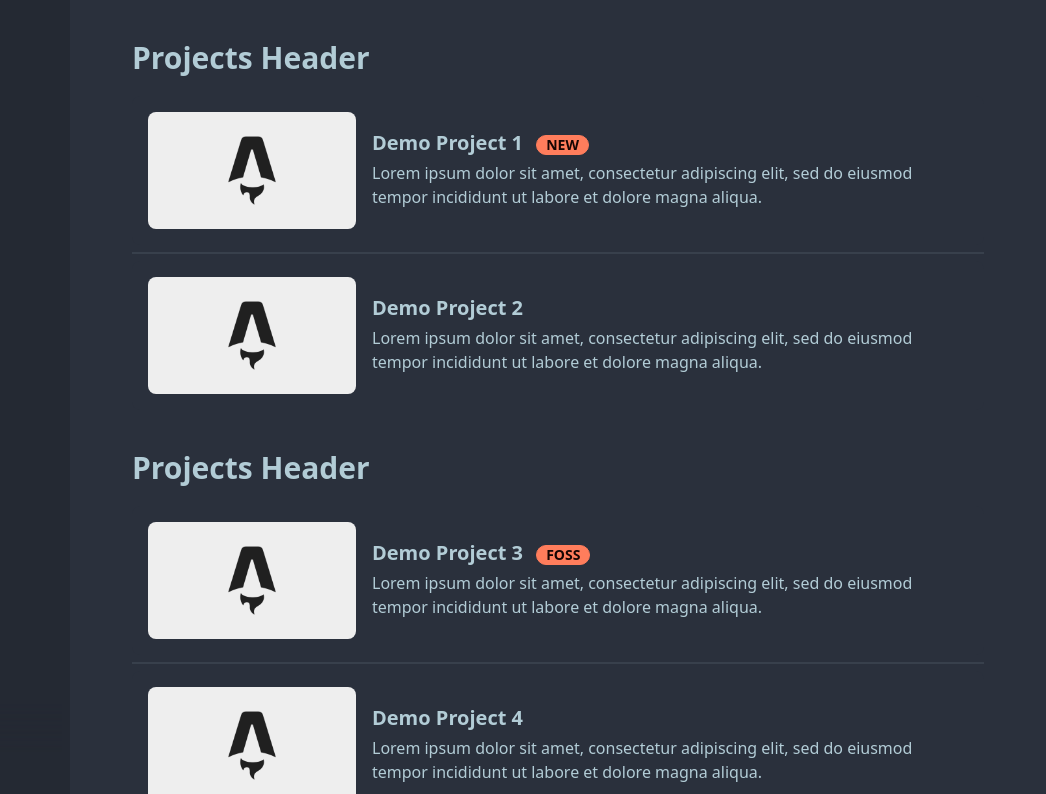
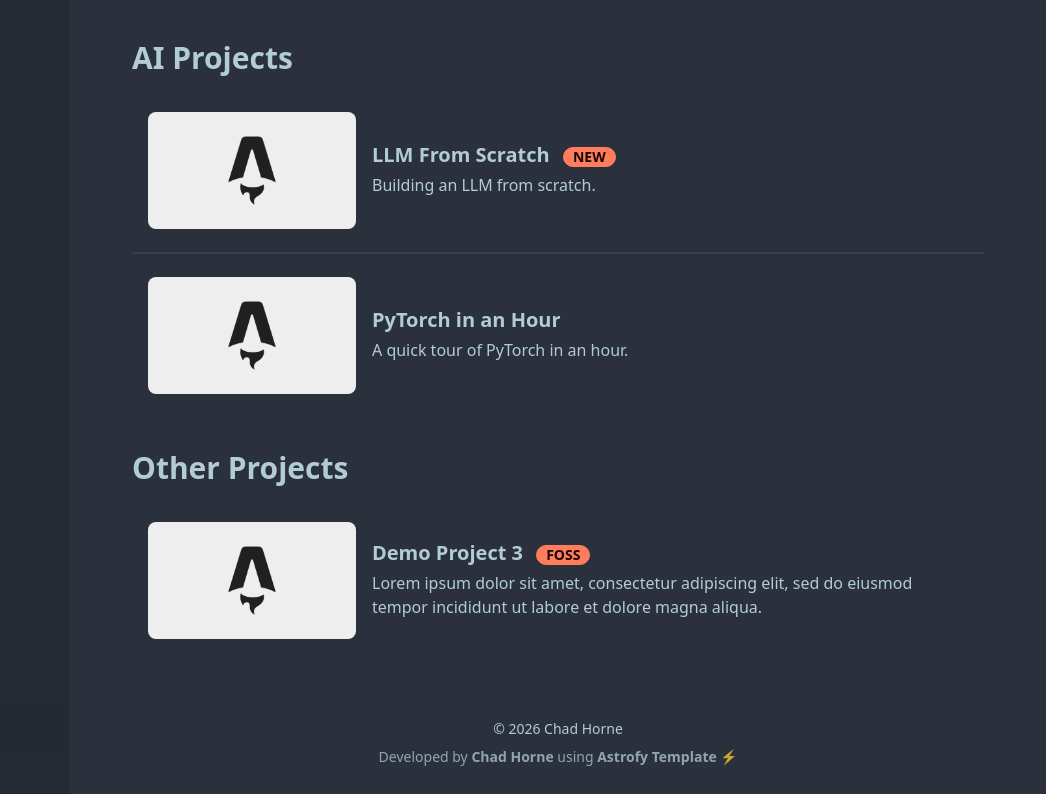
Before and after one commit to chadhorne/chadhorne.github.io, an Astro site: page /projects in a window 1280 px wide. Shown: the top 794 px of the page, 234-1280 px from the left. Built offline with nearby package versions, Linux system fonts and the light colour scheme; Astro itself is replaced by a stand-in of ours.

Commit message:
placeholder projects

```diff
--- a/src/pages/projects.astro
+++ b/src/pages/projects.astro
@@ -5,26 +5,29 @@ import HorizontalCard from "../components/HorizontalCard.astro";
 
 <BaseLayout title = "Projects" sideBarActiveItemID="projects">
   <div>
-    <div class="text-3xl w-full font-bold mb-5">Projects Header</div>
+    <div class="text-3xl w-full font-bold mb-5">AI Projects</div>
   </div>
 
   <HorizontalCard
-    title="Demo Project 1"
+    title="LLM From Scratch"
     img="/post_img.webp"
-    desc="Lorem ipsum dolor sit amet, consectetur adipiscing elit, sed do eiusmod tempor incididunt ut labore et dolore magna aliqua."
+    desc="Building an LLM from scratch."
     url="#"
     badge="NEW"
   />
+
   <div class="divider my-0"></div>
+
   <HorizontalCard
-    title="Demo Project 2"
+    title="PyTorch in an Hour"
     img="/post_img.webp"
-    desc="Lorem ipsum dolor sit amet, consectetur adipiscing elit, sed do eiusmod tempor incididunt ut labore et dolore magna aliqua."
+    desc="A quick tour of PyTorch in an hour."
     url="#"
   />
 
+
   <div>
-    <div class="text-3xl w-full font-bold mb-5 mt-10">Projects Header</div>
+    <div class="text-3xl w-full font-bold mb-5 mt-10">Other Projects</div>
   </div>
 
   <HorizontalCard
@@ -34,6 +37,8 @@ import HorizontalCard from "../components/HorizontalCard.astro";
     url="#"
     badge="FOSS"
   />
+
+<!--
   <div class="divider my-0"></div>
   <HorizontalCard
     title="Demo Project 4"
@@ -41,11 +46,13 @@ import HorizontalCard from "../components/HorizontalCard.astro";
     desc="Lorem ipsum dolor sit amet, consectetur adipiscing elit, sed do eiusmod tempor incididunt ut labore et dolore magna aliqua."
     url="#"
   />
+
   <div class="divider my-0"></div>
   <HorizontalCard
     title="Demo Project 5"
     img="/post_img.webp"
     desc="Lorem ipsum dolor sit amet, consectetur adipiscing elit, sed do eiusmod tempor incididunt ut labore et dolore magna aliqua."
     url="#"
-  />
+  /> -->
+
 </BaseLayout>
```
